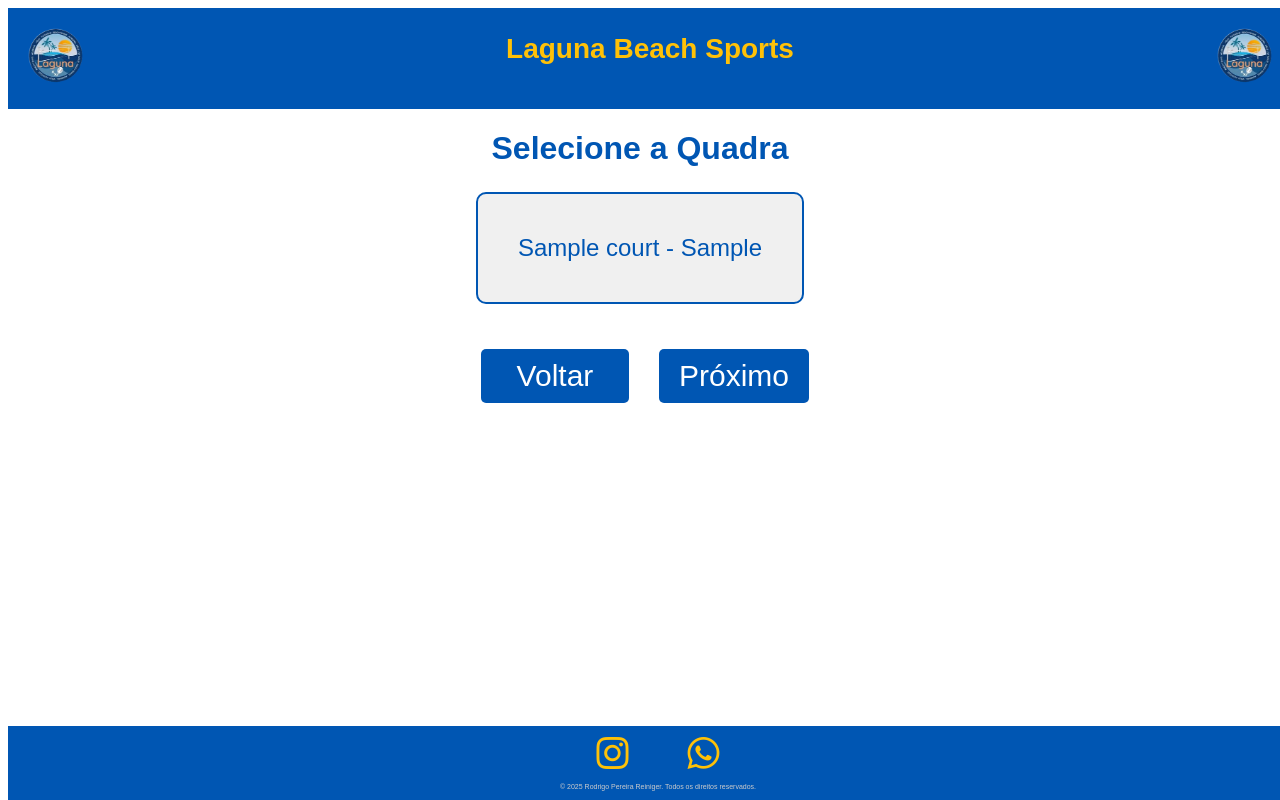
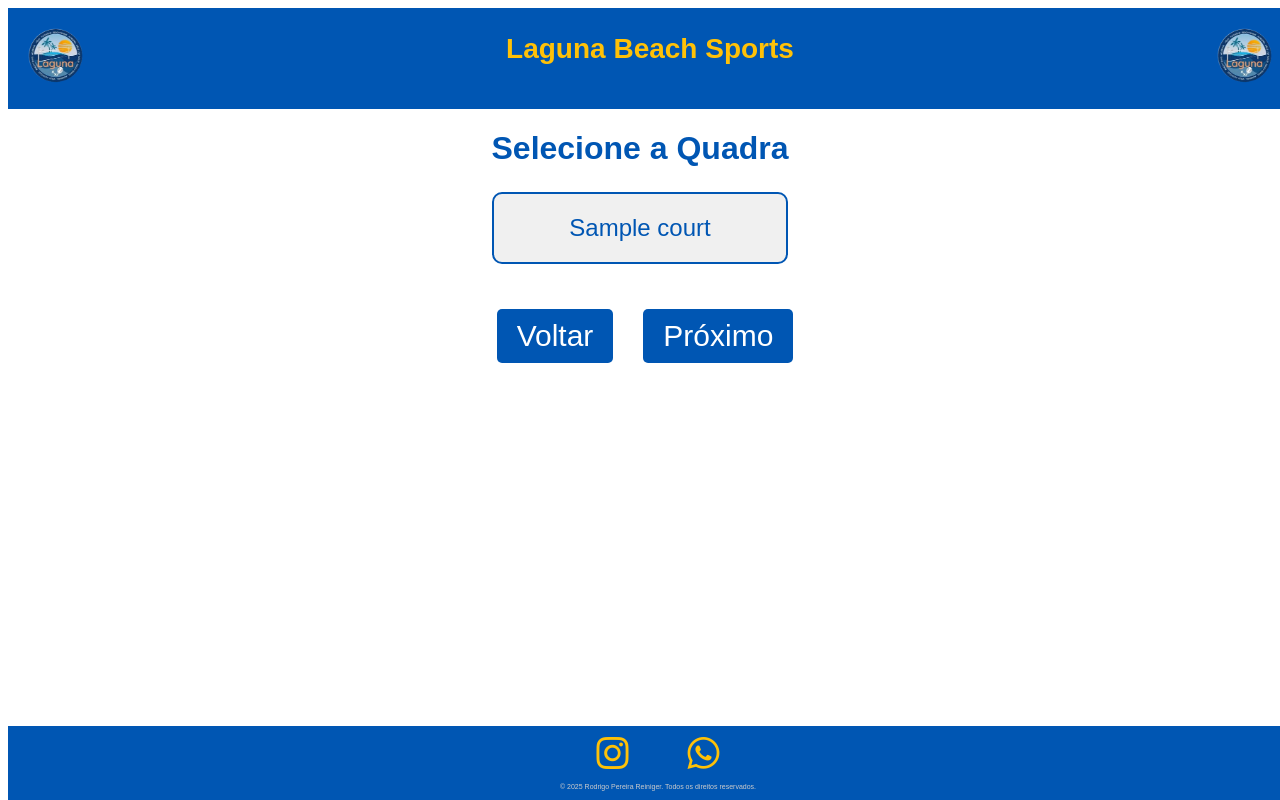
Before and after one commit to Reiniger95/lagunaa, a Django app: page /select_court/ in a window 1280 px wide. Run offline with Django 5.2, Linux system fonts and the light colour scheme; a user stored in the database is signed in; tables that the repository leaves empty hold one stand-in row (values such as "Sample post").

Commit message:
ultimos ajustes

```diff
--- a/agendador/laguna/templates/select_court.html
+++ b/agendador/laguna/templates/select_court.html
@@ -33,7 +33,7 @@
       width: 100%;
       max-width: 300px;
       margin: 5px;
-      padding: 40px;
+      padding: 20px;
       text-align: center;
       border: 2px solid #0056b3;
       border-radius: 10px;
@@ -212,7 +212,7 @@
         <div class="court {% if court.reserved %}unavailable{% endif %}">
           <label>
             <input type="radio" name="court_id" value="{{ court.id }}" {% if court.reserved %}disabled{% endif %}>
-            {{ court.name }} - {{ court.location }}
+            {{ court.name }}
           </label>
         </div>
         {% endfor %}
--- a/agendador/laguna/templates/select_date.html
+++ b/agendador/laguna/templates/select_date.html
@@ -21,7 +21,7 @@
       justify-content: center;
       width: 90%;
       margin: 0 auto;
-      height: 80vh;
+      height: 65vh;
     }
 
     /* Estilizar o calendário */
--- a/agendador/laguna/templates/select_date_bbq.html
+++ b/agendador/laguna/templates/select_date_bbq.html
@@ -21,7 +21,7 @@
       justify-content: center;
       width: 90%;
       margin: 0 auto;
-      height: 80vh;
+      height: 65vh;
     }
 
     /* Estilizar o calendário */
```
